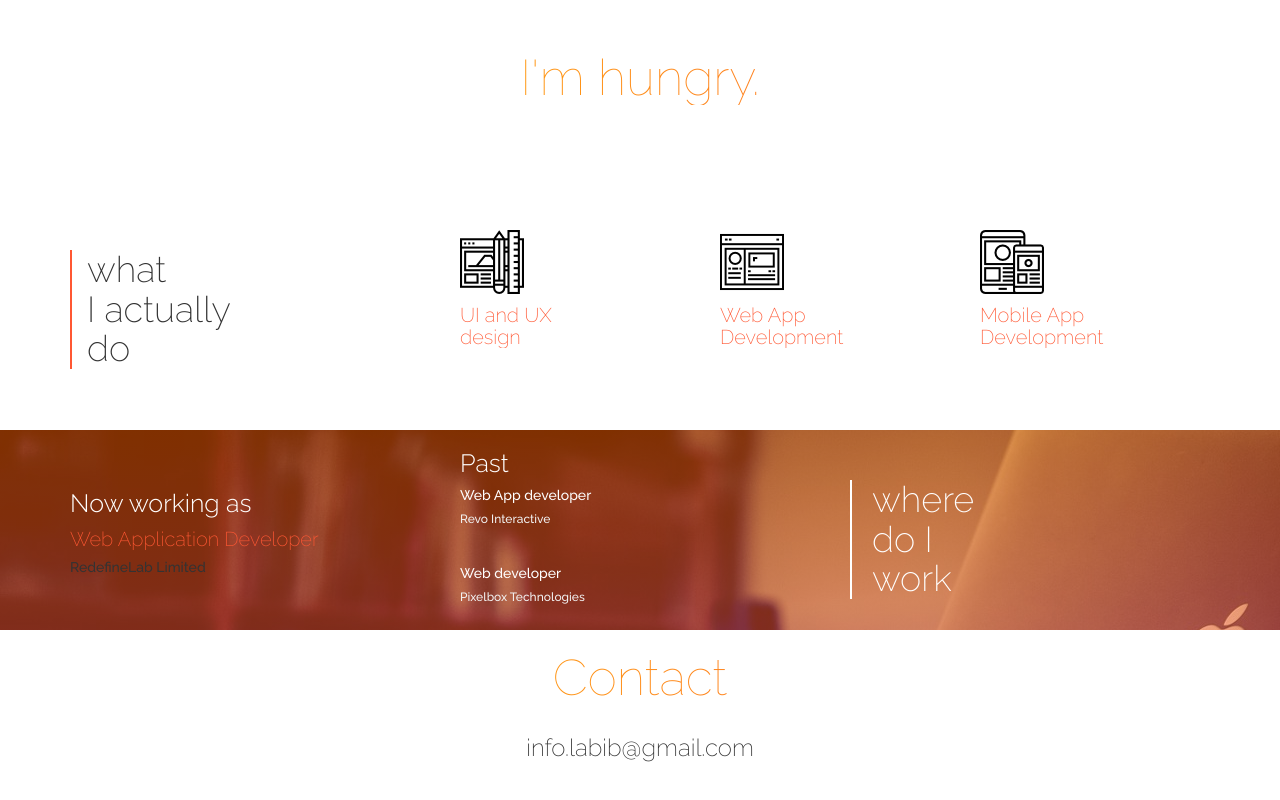
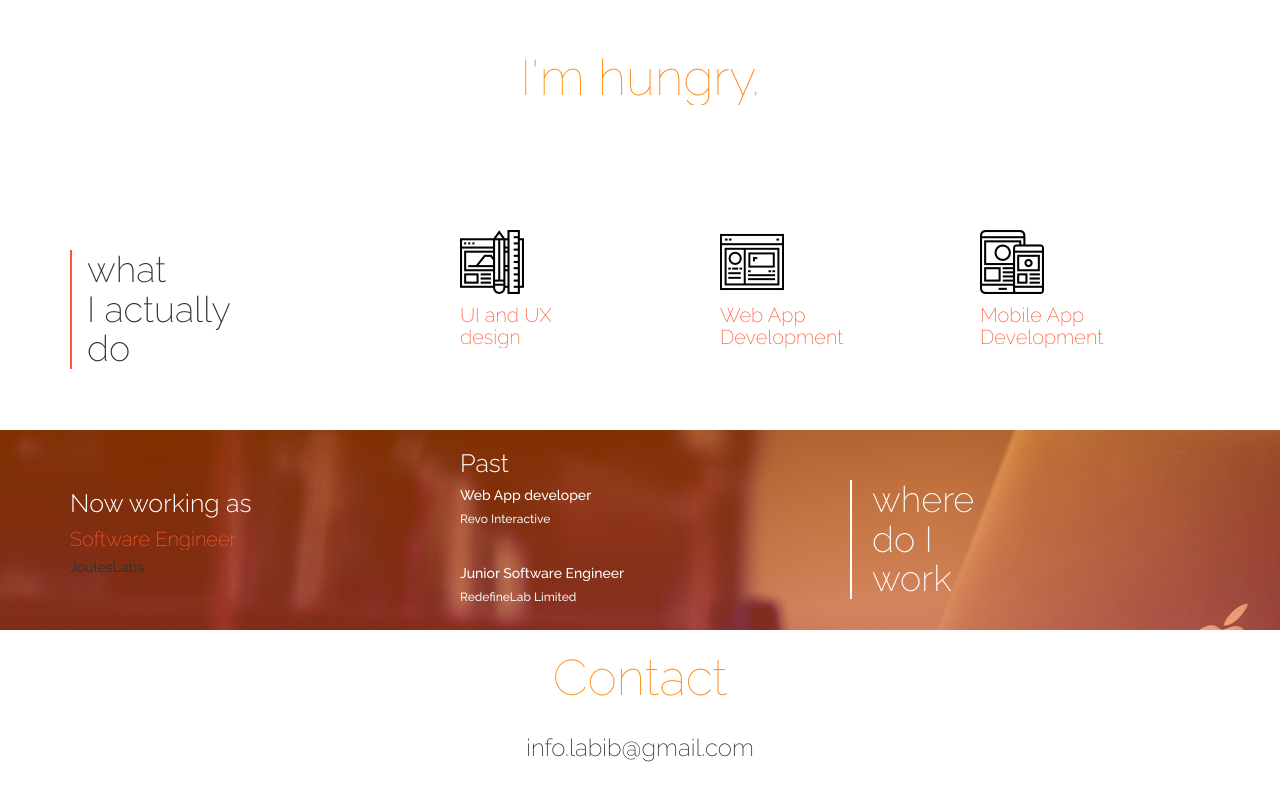
Before and after one commit to iamlabib/iamlabib.github.io, a plain HTML site: page index.html in a window 1280 px wide. Shown: the part 580-1380 px from the top of the page. Drawn offline with nearby package versions, Linux system fonts and the light colour scheme.

Commit message:
Updated job info

```diff
--- a/index.html
+++ b/index.html
@@ -15,7 +15,7 @@
 <div class="header">
 		<div class="welcomeDiv">
 			<h2 class="welcomeHeading">
-				hello I'm	<br>
+				Hello I'm	<br>
 				<span class="bold-text">Mohammad Imran Rahman Labib	</span>							<br>
 				<span class="smaller-thin-text sub-heading">Son // UI & UX Designer // Programmer</span>
 			</h2>
@@ -75,16 +75,16 @@
 				<div class="row">
 					<div class="col-md-6 current-jobs">
 							<h2>Now working as</h2>
-							<h4>Web Application Developer</h4>
-							<h5>RedefineLab Limited</h5>
+							<h4>Software Engineer</h4>
+							<h5>JoulesLabs</h5>
 					</div>
 					<div class="col-md-6 past-jobs">
 						<h2>Past</h2>
 							<h5>Web App developer</h5>
 							<h6>Revo Interactive</h6>
 						<br>
-							<h5>Web developer</h5>
-							<h6>Pixelbox Technologies</h6>
+							<h5>Junior Software Engineer</h5>
+							<h6>RedefineLab Limited</h6>
 					</div>
 				</div>
 			</div>
```
